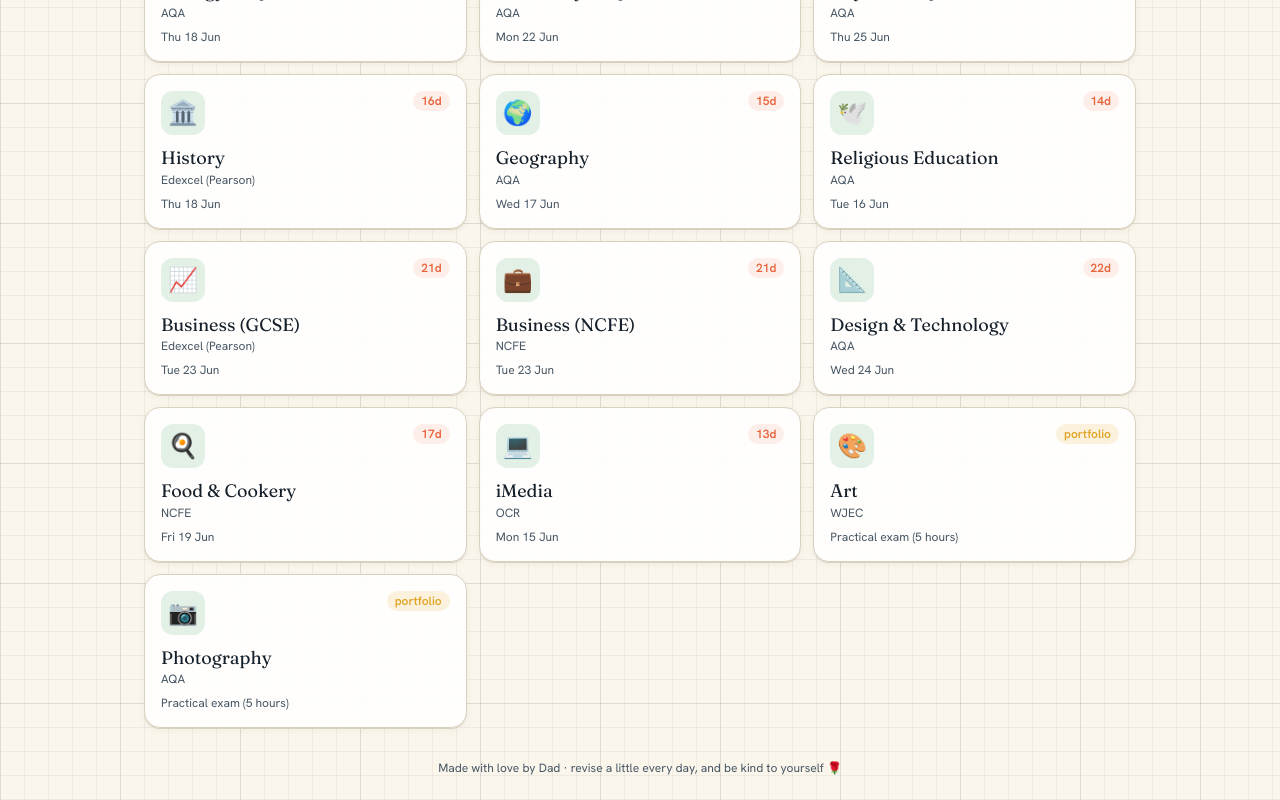
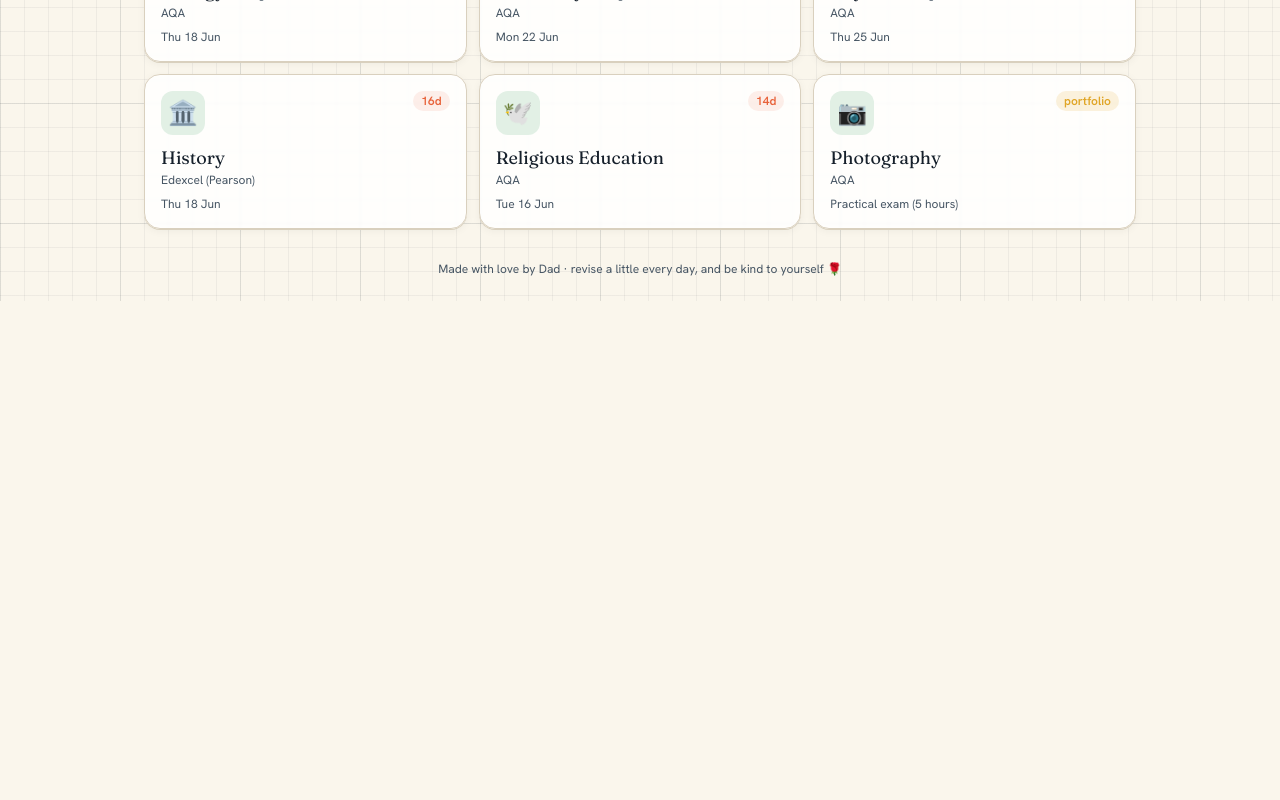
Before and after one commit to Aymankh1977/GCSEase, a React (Vite) app: page / in a window 1280 px wide. Shown: the part 617-1417 px from the top of the page. After the commit the page ends 918 px from the top, so only its background shows below. Built offline with nearby package versions, Linux system fonts and the light colour scheme.

Commit message:
Trim subject list to Juri's timetable (9 subjects)

```diff
--- a/src/data/subjects.js
+++ b/src/data/subjects.js
@@ -3,7 +3,7 @@
 // markingStyle drives how the AI writes questions and marks answers:
 //   'maths'              – numeric, LaTeX, method marks
 //   'science'            – calculations, equations, command words, 6-mark extended response
-//   'essay'              – levelled extended written answers (humanities & vocational)
+//   'essay'              – levelled extended written answers (humanities)
 //   'english-language'   – AI writes an ORIGINAL extract, then reading/writing AO questions
 //   'english-literature' – extract/essay questions (Macbeth quotes OK; no copyrighted novel text)
 // mode: 'exam' = practice questions + marking; 'portfolio' = revision checklist + tutor only.
@@ -44,7 +44,7 @@
       T('lang-q1q2', 'Q1–Q2: Find information (AO1)', 'identifying and listing explicit information and ideas from an unseen fiction extract', 'reading'),
       T('lang-q3', 'Q3: Language & structure (AO2)', 'analysing how the writer uses language and structure to achieve effects on the reader', 'reading'),
       T('lang-q4', 'Q4: Evaluation (AO4)', 'evaluating a statement about the text, supported by references to the extract', 'reading'),
-      T('lang-writing', 'Imaginative writing (AO5/AO6)', 'descriptive or narrative writing judged on content, organisation, vocabulary, devices and SPaG', 'writing'),
+      T('lang-writing', 'Imaginative writing (AO5/AO6)', 'descriptive or narrative writing judged on content, organisation, vocabulary, devices and SPAG', 'writing'),
     ],
   },
 
@@ -120,19 +120,6 @@
   },
 
   {
-    id: 'geography', name: 'Geography', icon: '🌍',
-    board: 'AQA', mode: 'exam', markingStyle: 'essay',
-    paper: 'Paper 1 · 1h30 · 88 marks', examDate: '2026-06-17', examLabel: 'Wed 17 Jun',
-    leadTeacher: 'Miss Austin',
-    groups: { hazards: { label: 'Natural hazards', color: '#E8623A' }, living: { label: 'The living world', color: '#1F8A4C' }, uk: { label: 'UK physical landscapes', color: '#2F6DB5' } },
-    topics: [
-      T('geo-hazards', 'Challenges of natural hazards', 'tectonic hazards (Nepal & New Zealand), weather hazards & tropical storms (Typhoon Haiyan, Somerset floods), climate change causes/effects/management', 'hazards'),
-      T('geo-living', 'The living world', 'ecosystems & nutrient cycles, tropical rainforests (Amazon) and hot deserts (Sahara) \u2014 adaptations, deforestation/desertification, sustainable management', 'living'),
-      T('geo-uk', 'Physical landscapes in the UK', 'coasts (Swanage Bay, Lyme Regis) and rivers (River Tees) \u2014 erosion, transport, deposition, landforms and management strategies', 'uk'),
-    ],
-  },
-
-  {
     id: 're', name: 'Religious Education', icon: '🕊️',
     board: 'AQA', mode: 'exam', markingStyle: 'essay',
     paper: 'Islam & Christianity · 1h45 · 102 marks', examDate: '2026-06-16', examLabel: 'Tue 16 Jun',
@@ -143,97 +130,6 @@
       T('re-islam-practices', 'Islam: practices', 'the Five Pillars (Shahada, Salah, Zakat, Sawm, Hajj), the 10 obligatory acts, jihad, and festivals (Eid, Ashura)', 'ip'),
       T('re-christ-beliefs', 'Christianity: beliefs', 'nature of God, the Trinity, creation, incarnation, crucifixion, resurrection & ascension, sin and salvation', 'cb'),
       T('re-christ-practices', 'Christianity: practices', 'worship & prayer, sacraments (baptism & Eucharist), pilgrimage, festivals, the local & worldwide church, mission & evangelism', 'cp'),
-    ],
-  },
-
-  {
-    id: 'business-gcse', name: 'Business (GCSE)', icon: '📈',
-    board: 'Edexcel (Pearson)', mode: 'exam', markingStyle: 'essay',
-    paper: 'Theme 1 · 1h45 · 90 marks', examDate: '2026-06-23', examLabel: 'Tue 23 Jun',
-    leadTeacher: 'Mrs Moore',
-    groups: { t: { label: 'Theme 1', color: '#E0A526' } },
-    topics: [
-      T('bus-1-1', '1.1 Enterprise & entrepreneurship', 'purpose of business activity, the role & characteristics of an entrepreneur, business ideas, risk vs reward, the dynamic nature of business', 't'),
-      T('bus-1-2', '1.2 Spotting a business opportunity', 'customer needs, market research (primary/secondary, quantitative/qualitative), market segmentation, understanding competition', 't'),
-      T('bus-1-3', '1.3 Putting an idea into practice', 'aims & objectives, revenue, costs, profit & loss, cash flow, sources of finance, break-even analysis, the importance of planning', 't'),
-      T('bus-1-4', '1.4 Making the business effective', 'ownership types, location factors, the marketing mix (4Ps), and the benefits of a business plan', 't'),
-      T('bus-1-5', '1.5 External influences', 'stakeholders, technology, legislation (employment & consumer law), the economy (interest/exchange rates, inflation, unemployment)', 't'),
-    ],
-  },
-
-  {
-    id: 'business-ncfe', name: 'Business (NCFE)', icon: '💼',
-    board: 'NCFE', mode: 'exam', markingStyle: 'essay',
-    paper: 'CA1–CA4 · 1h30 · 80 marks', examDate: '2026-06-23', examLabel: 'Tue 23 Jun',
-    leadTeacher: 'Mrs Moore',
-    groups: { g: { label: 'Core content', color: '#2F6DB5' } },
-    topics: [
-      T('ncfe-org', 'Organisation, structure & ownership', 'sole traders, partnerships and limited companies \u2014 responsibility and control', 'g'),
-      T('ncfe-marketing', 'Marketing & customers', 'identifying customer needs and the marketing mix (price, product, place, promotion)', 'g'),
-      T('ncfe-research', 'Market research & data', 'primary vs secondary research and qualitative vs quantitative data', 'g'),
-      T('ncfe-production', 'Production & lean manufacturing', 'job, batch and flow production, and Just-In-Time (JIT) / lean manufacturing', 'g'),
-      T('ncfe-people', 'People & strategy', 'human resources & motivation, the Boston Matrix, business location, stakeholders, and types of contract', 'g'),
-    ],
-  },
-
-  {
-    id: 'design-technology', name: 'Design & Technology', icon: '📐',
-    board: 'AQA', mode: 'exam', markingStyle: 'science',
-    paper: 'Paper 1 · 2h · 100 marks', examDate: '2026-06-24', examLabel: 'Wed 24 Jun',
-    leadTeacher: 'Ms McBride',
-    groups: { mat: { label: 'Materials & manufacture', color: '#E8623A' }, des: { label: 'Designing principles', color: '#2F6DB5' }, mech: { label: 'Mechanisms & maths', color: '#1F8A4C' }, hs: { label: 'Safety & communication', color: '#E0A526' } },
-    topics: [
-      T('dt-materials', 'Materials & their properties', 'metals (pure vs alloys), thermoplastics vs thermosetting polymers, composites, timber & fibres, papers & boards, and matching properties to uses', 'mat'),
-      T('dt-manufacture', 'Manufacturing & sustainability', 'stock forms, surface finishes, industrial production methods, quality control, raw-material sourcing, carbon footprint and finite vs renewable resources', 'mat'),
-      T('dt-design', 'Designing principles', 'user needs vs wants, innovation, design fixation, researching existing products, focus groups, product analysis and the influence of designers', 'des'),
-      T('dt-human', 'Human factors', 'anthropometrics, ergonomics, inclusive design and accessibility (e.g. seat height, reach, comfort)', 'des'),
-      T('dt-mechanisms', 'Mechanisms, systems & maths', 'levers & mechanical advantage, electronic systems, inputs/processes/outputs, plus area, volume, costings, percentages and unit conversions', 'mech'),
-      T('dt-communication', 'Drawing, communication & safety', 'third-angle orthographic projection, plan/front/side views, scale & annotation, workshop safety, PPE and risk assessment', 'hs'),
-    ],
-  },
-
-  {
-    id: 'food-cookery', name: 'Food & Cookery', icon: '🍳',
-    board: 'NCFE', mode: 'exam', markingStyle: 'essay',
-    paper: 'Paper 1 · 1h30 · 80 marks', examDate: '2026-06-19', examLabel: 'Fri 19 Jun',
-    leadTeacher: 'Mrs Stack',
-    groups: { g: { label: 'Units 1–6', color: '#1F8A4C' } },
-    topics: [
-      T('food-safety', 'Unit 1: Health & safety', 'health, safety and hygiene relating to food, nutrition and the cooking environment', 'g'),
-      T('food-legislation', 'Unit 2: Legislation & provenance', 'food legislation, labelling and food provenance', 'g'),
-      T('food-nutrients', 'Unit 3: Nutrients & a balanced diet', 'food groups, key nutrients and the principles of a balanced diet', 'g'),
-      T('food-skills', 'Unit 5: Preparation & cooking skills', 'food preparation, cooking skills and techniques', 'g'),
-      T('food-development', 'Unit 6: Recipe development', 'amending, developing and evaluating recipes', 'g'),
-    ],
-  },
-
-  {
-    id: 'imedia', name: 'iMedia', icon: '💻',
-    board: 'OCR', mode: 'exam', markingStyle: 'essay',
-    paper: 'Theory CA1–CA5 · approx. 1h', examDate: '2026-06-15', examLabel: 'Mon 15 Jun',
-    leadTeacher: 'Ms Rashid',
-    groups: { g: { label: 'CA1–CA5', color: '#8A4FB0' } },
-    topics: [
-      T('imedia-ca1', 'CA1: Types of products', 'types of interactive media products and their features', 'g'),
-      T('imedia-ca2', 'CA2: Audiences', 'the audiences of interactive media products and their needs', 'g'),
-      T('imedia-ca3', 'CA3: Software & hardware', 'software and hardware options for creating interactive media', 'g'),
-      T('imedia-ca4', 'CA4: Planning & proposals', 'product planning, proposals and pre-production documents', 'g'),
-      T('imedia-ca5', 'CA5: Development', 'developing an interactive media product and documenting the process', 'g'),
-    ],
-  },
-
-  {
-    id: 'art', name: 'Art', icon: '🎨',
-    board: 'WJEC', mode: 'portfolio', markingStyle: 'essay',
-    paper: 'NEA \u2014 \u2018City Life\u2019 final piece · 5h', examDate: null, examLabel: 'Practical exam (5 hours)',
-    leadTeacher: 'Mrs Aspden',
-    checklist: [
-      'Visual connection: create work inspired by your chosen artist, using similar media or techniques on your own subject.',
-      'Personal primary sources: base work on your own photos and observations.',
-      'Development: show how studying the artist shaped your creative journey.',
-      'Detailed annotation: explain how the artist influenced your choices (materials, colour, composition) \u2014 AO1.',
-      'Analysis: discuss the artist\u2019s techniques, materials and themes (texture, tone, composition, context).',
-      'Final piece: plan and refine a final outcome using media you are skilful in.',
     ],
   },
 
```
